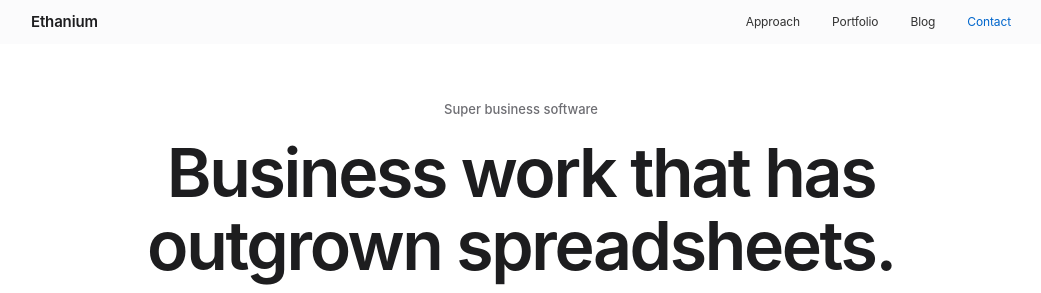
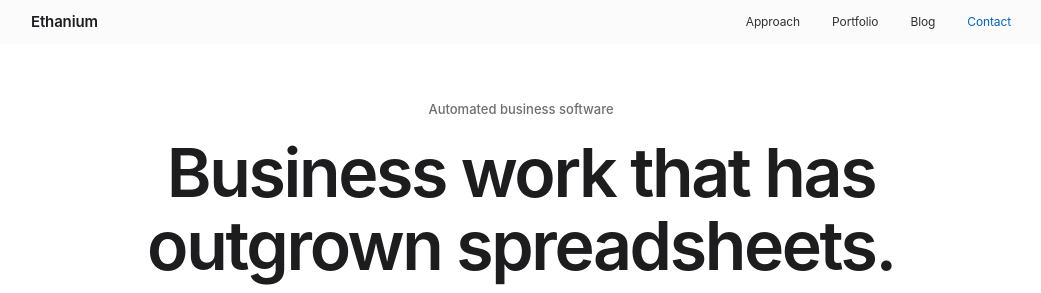
Before and after one commit to ethanium/ethanium.github.io, a Jekyll site: the page built from index.html, in a window 1280 px wide and 900 px high. Shown: the top 293 px of the window, without its empty margins (119-1160 px from the left). Built offline with Jekyll 4.4.1, drawn with Linux system fonts in a browser that asks for light colours.

Commit message:
Use "Automated" instead of "Super" in page title and hero eyebrow
Co-Authored-By: Claude Sonnet 5.5 <noreply@anthropic.com>

```diff
--- a/index.html
+++ b/index.html
@@ -1,13 +1,13 @@
 ---
 layout: default
-title: Super Business Portals and Workflow Software
+title: Automated Business Portals and Workflow Software
 description: Ethanium builds custom web portals that organize business data and automate manual workflows for B2B teams in Manila and beyond.
 permalink: /
 ---
 <section class="hero" id="top">
             <div class="wrap hero-grid">
                 <div>
-                    <p class="eyebrow">Super business software</p>
+                    <p class="eyebrow">Automated business software</p>
                     <h1>Business work that has <span>outgrown spreadsheets.</span></h1>
                     <p class="hero-copy">We help B2B teams replace spreadsheet- and email-heavy operations with custom portals that organize business data and automate everyday workflows.</p>
                     <div class="hero-actions">
```
